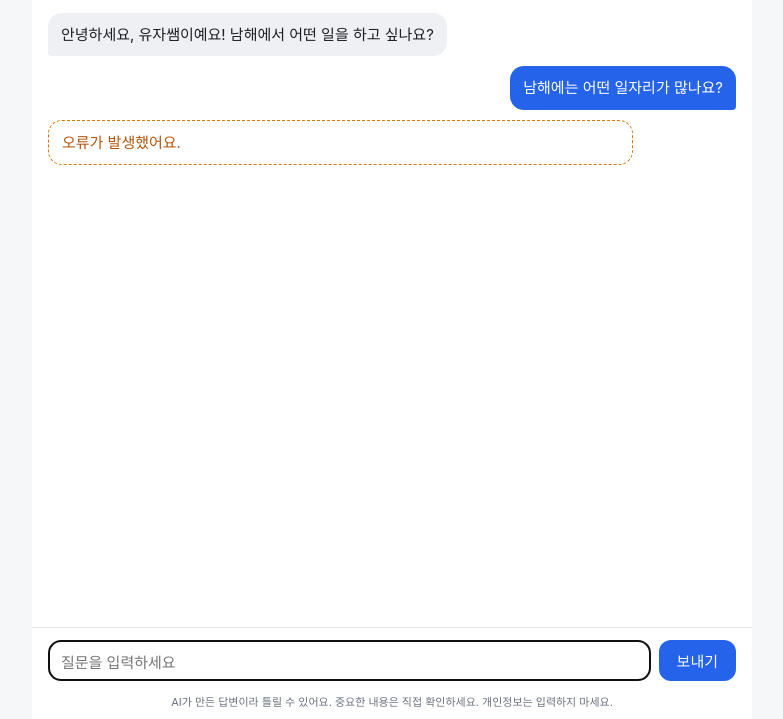
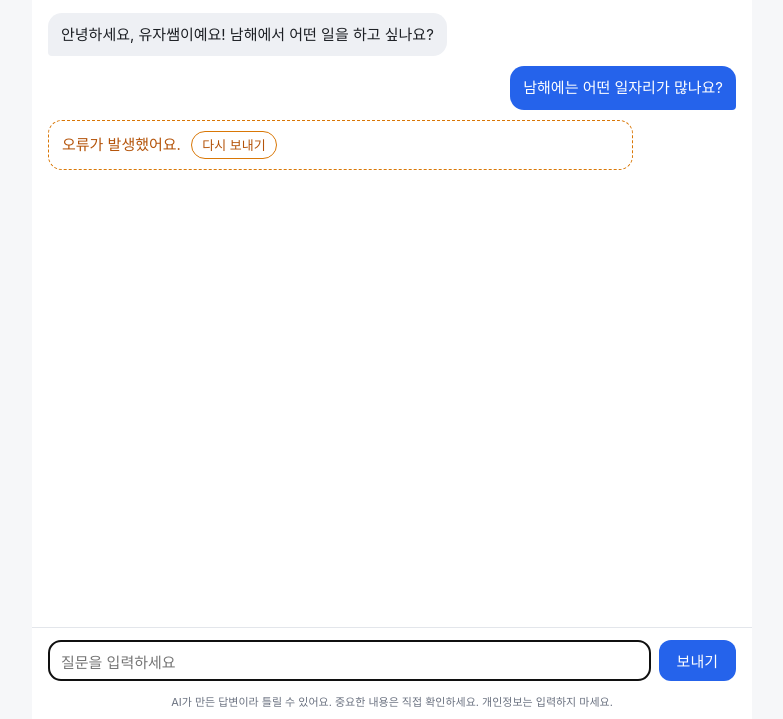
Before and after one commit to kongzzi/yujabot, a plain HTML site: page index.html in a window 1280 px wide. Both pictures are taken after a click on the button "남해에는 어떤 일자리가 많나요?". Shown: the part 81-800 px from the top of the page, without its empty margins (248-1031 px from the left). Drawn offline with Linux system fonts and the light colour scheme; no server answers.

Commit message:
Refactor ask function to handle retries and errors

```diff
--- a/index.html
+++ b/index.html
@@ -21,6 +21,7 @@
   .bot { background: var(--bot); align-self: flex-start; border-bottom-left-radius: 4px; }
   .user { background: var(--user); color: #fff; align-self: flex-end; border-bottom-right-radius: 4px; }
   .msg.err { background: transparent; border: 1px dashed #d97706; color: #b45309; }
+  .msg.err .retry { margin-left: 6px; border: 1px solid #d97706; background: transparent; color: inherit; border-radius: 999px; padding: 3px 10px; font: inherit; font-size: 13px; cursor: pointer; }
   #examples { display: flex; flex-wrap: wrap; gap: 8px; padding: 0 16px 8px; }
   #examples button { border: 1px solid var(--line); background: var(--card); color: var(--text); border-radius: 999px; padding: 8px 12px; font-size: 13px; cursor: pointer; }
   #examples button:hover { border-color: var(--brand); }
@@ -84,33 +85,53 @@
     return d;
   }
 
-  async function ask(text) {
+  // 서버에 질문을 보내고 { reply } 또는 { error } 를 돌려줍니다. (대화 기록은 바꾸지 않습니다)
+  async function call(text) {
+    try {
+      const r = await fetch('/api/chat', {
+        method: 'POST',
+        headers: { 'Content-Type': 'application/json' },
+        body: JSON.stringify({ system: systemPrompt(), messages: history.concat({ role: 'user', content: text }) })
+      });
+      const data = await r.json().catch(() => ({}));
+      if (!r.ok) return { error: data.error || '오류가 발생했어요.' };
+      return { reply: data.reply };
+    } catch (e) {
+      return { error: '연결에 실패했어요. 잠시 후 다시 해 주세요.' };
+    }
+  }
+
+  async function ask(text, again) {
     text = text.trim();
     if (!text || busy) return;
     busy = true; sendBtn.disabled = true;
     $('examples').style.display = 'none';
-    add('user', text);
-    history.push({ role: 'user', content: text });
+    if (!again) add('user', text);          // 다시 보내기일 때는 내 말풍선을 또 만들지 않는다
     input.value = ''; input.style.height = 'auto';
     const wait = add('bot', '답변을 만드는 중…');
-    try {
-      const r = await fetch('/api/chat', {
-        method: 'POST',
-        headers: { 'Content-Type': 'application/json' },
-        body: JSON.stringify({ system: systemPrompt(), messages: history })
-      });
-      const data = await r.json().catch(() => ({}));
-      if (!r.ok) throw new Error(data.error || '오류가 발생했어요.');
-      wait.textContent = data.reply;
-      history.push({ role: 'assistant', content: data.reply });
-    } catch (e) {
+    let result = await call(text);
+    // AI가 바쁠 때(503)는 잠시 뒤 자동으로 한 번 더 시도한다
+    if (result.error && /503/.test(result.error)) {
+      wait.textContent = 'AI가 바빠서 잠시 뒤 한 번 더 시도해요…';
+      await new Promise((ok) => setTimeout(ok, 3000));
+      result = await call(text);
+    }
+    if (result.reply !== undefined) {
+      wait.textContent = result.reply;
+      history.push({ role: 'user', content: text });
+      history.push({ role: 'assistant', content: result.reply });
+    } else {
       wait.className = 'msg err';
-      wait.textContent = e.message || '연결에 실패했어요.';
-      history.pop();                // 실패한 질문은 대화 기록에서 뺀다
-    } finally {
-      busy = false; sendBtn.disabled = false; input.focus();
-      log.scrollTop = log.scrollHeight;
+      wait.textContent = result.error + ' ';
+      const again = document.createElement('button');
+      again.type = 'button';
+      again.className = 'retry';
+      again.textContent = '다시 보내기';
+      again.onclick = () => { wait.remove(); ask(text, true); };
+      wait.appendChild(again);              // 실패한 질문은 대화 기록에 넣지 않는다
     }
+    busy = false; sendBtn.disabled = false; input.focus();
+    log.scrollTop = log.scrollHeight;
   }
 
   $('form').addEventListener('submit', (e) => { e.preventDefault(); ask(input.value); });
```
